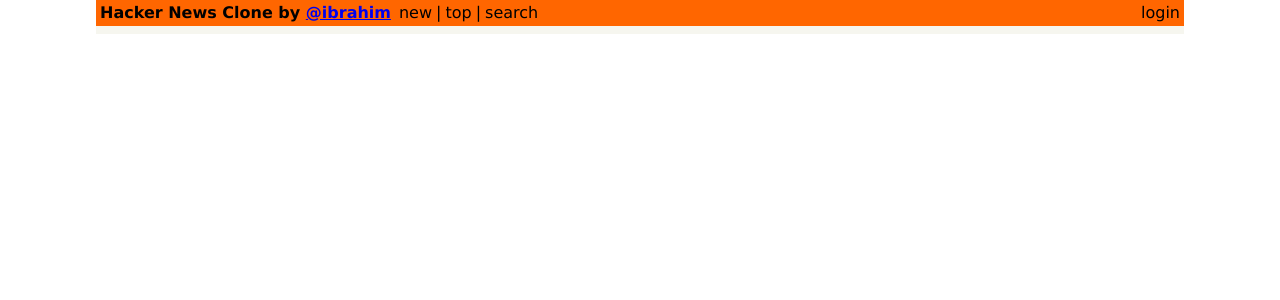
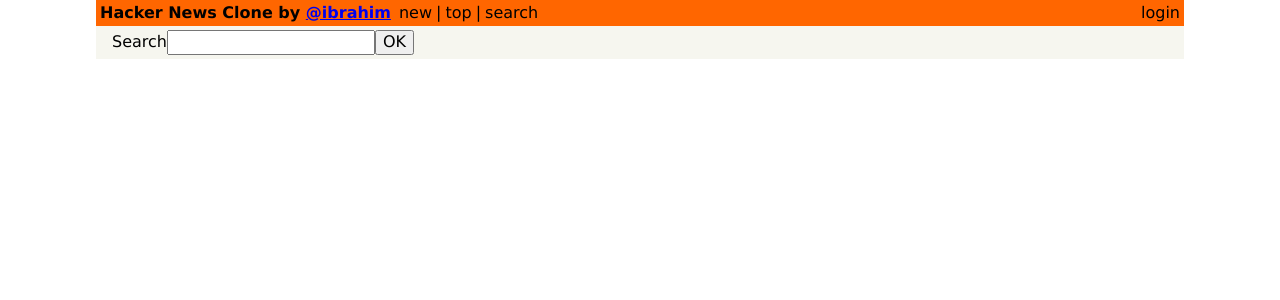
Before and after one commit to pribrahimsari/hackernews-react-apollo, a React (Create React App) app: page /search in a window 1280 px wide. Shown: the top 300 px of the page. Built offline with nearby package versions, Linux system fonts and the light colour scheme.

Commit message:
search component

```diff
--- a/src/components/App.js
+++ b/src/components/App.js
@@ -1,8 +1,9 @@
-import LinkList from "./LinkList";
 import CreateLink from "./CreateLink";
 import Header from "./Header";
-import {Route,Routes} from "react-router-dom";
+import {Route, Routes} from "react-router-dom";
 import Login from "./Login";
+import Search from "./Search";
+import LinkList from "./LinkList";
 
 function App() {
   return (
@@ -10,9 +11,19 @@
       <Header />
       <div className="ph3 pv1 background-gray">
         <Routes>
-          <Route exact path="/" element={<LinkList />} />
-          <Route exact path="/create" element={<CreateLink />} />
+          <Route
+            exact
+            path="/"
+            element={<LinkList />}
+          />
+
+          <Route
+            exact
+            path="/create"
+            element={<CreateLink />}
+          />
           <Route exact path="/login" element={<Login />} />
+          <Route exact path="/search" element={<Search />} />
         </Routes>
       </div>
     </div>
--- /dev/null
+++ b/src/components/Search.js
@@ -0,0 +1,56 @@
+import {useState} from "react";
+import Link from "./Link"
+import {gql, useLazyQuery} from "@apollo/client";
+
+const FEED_SEARCH_QUERY = gql`
+    query FeedSearchQuery($filter: String!) {
+        feed(filter: $filter) {
+            id
+            links {
+                id
+                url
+                description
+                createdAt
+                postedBy {
+                    id
+                    name
+                }
+                votes {
+                    id
+                    user {
+                        id
+                    }
+                }
+            }
+        }
+    }
+`;
+
+
+const Search = () => {
+  const [searchFilter, setSearchFilter] = useState('');
+  const [executeSearch, {data}] = useLazyQuery(FEED_SEARCH_QUERY);
+
+  return(
+    <>
+      <div>
+        Search
+        <input
+          type="text"
+          onChange={e => setSearchFilter(e.target.value)}
+        />
+        <button onClick={() =>
+          executeSearch({
+            variables:{filter:searchFilter}
+          })
+        }>OK</button>
+      </div>
+      {data &&
+        data.feed.links.map((link, index)=>(
+          <Link key={link.id} link={link} index={index} />
+        ))}
+    </>
+  );
+}
+
+export default Search;
```
